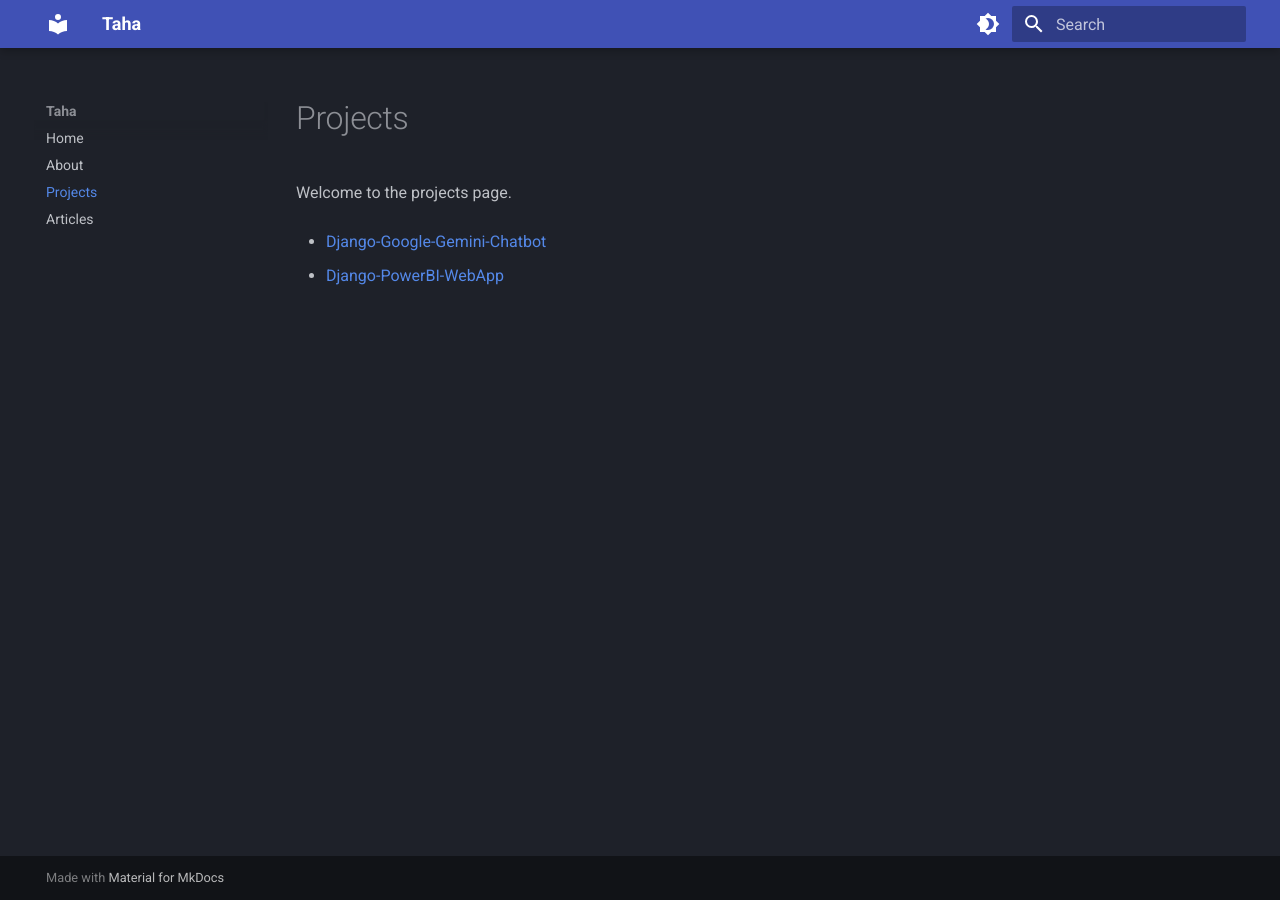
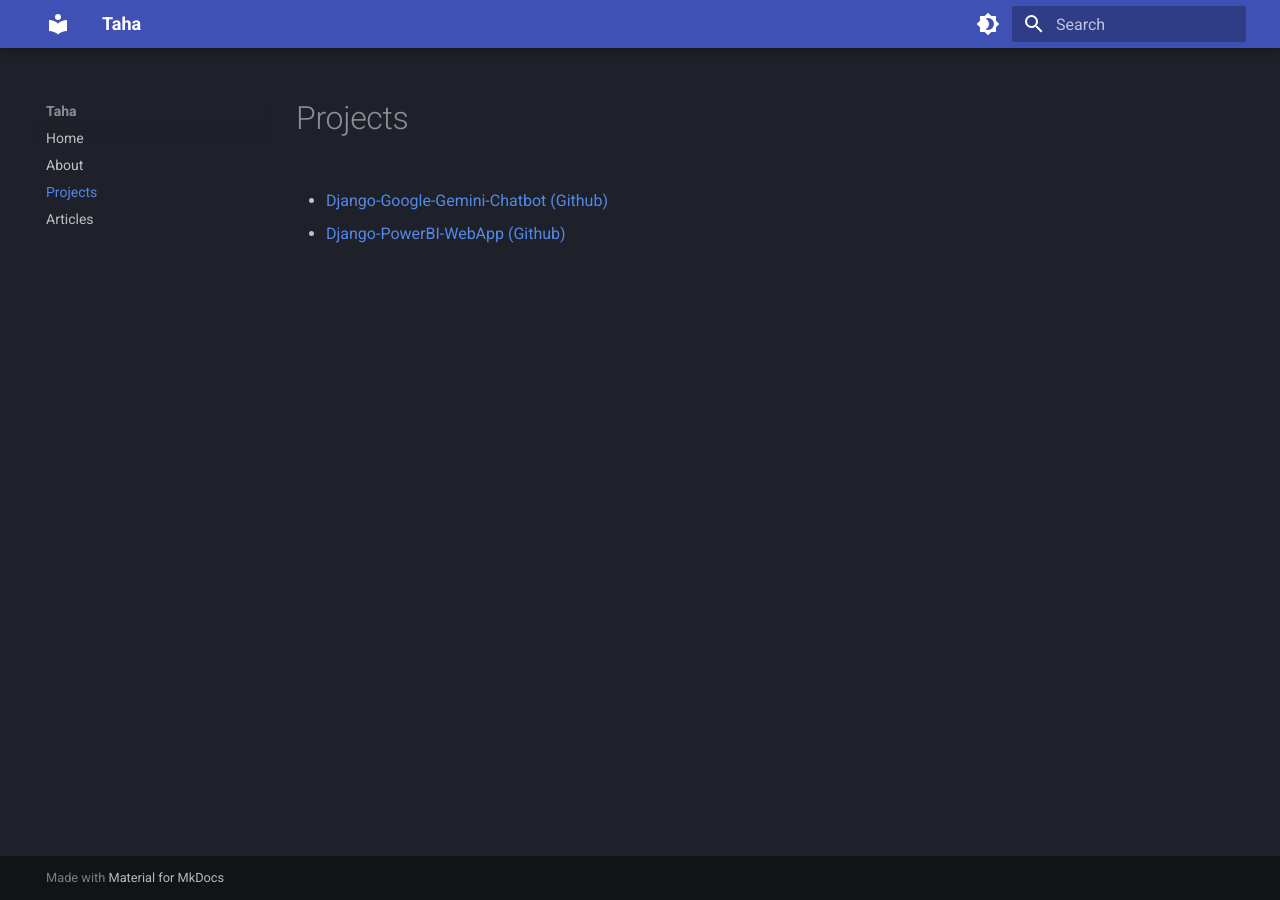
Before and after one commit to tahakiziltepe/test1, an MkDocs documentation site: the page built from docs/projects.md, in a window 1280 px wide. Built offline with MkDocs 1.6.1 and Material for MkDocs 9.7.7, drawn with Linux system fonts in a browser that asks for light colours.

Commit message:
update article and project links for clarity and consistency

```diff
--- a/docs/projects.md
+++ b/docs/projects.md
@@ -1,7 +1,5 @@
 # Projects
 
-Welcome to the projects page.
+- [Django-Google-Gemini-Chatbot (Github)](https://github.com/tahakiziltepe/Django-Google-Gemini-Chatbot/)
 
-- [Django-Google-Gemini-Chatbot](https://github.com/tahakiziltepe/Django-Google-Gemini-Chatbot/)
-
-- [Django-PowerBI-WebApp](https://github.com/tahakiziltepe/django-powerbi-webapp)
+- [Django-PowerBI-WebApp (Github)](https://github.com/tahakiziltepe/django-powerbi-webapp)
```
Also changed, not shown: docs/articles.md (+1 -2 lines).
